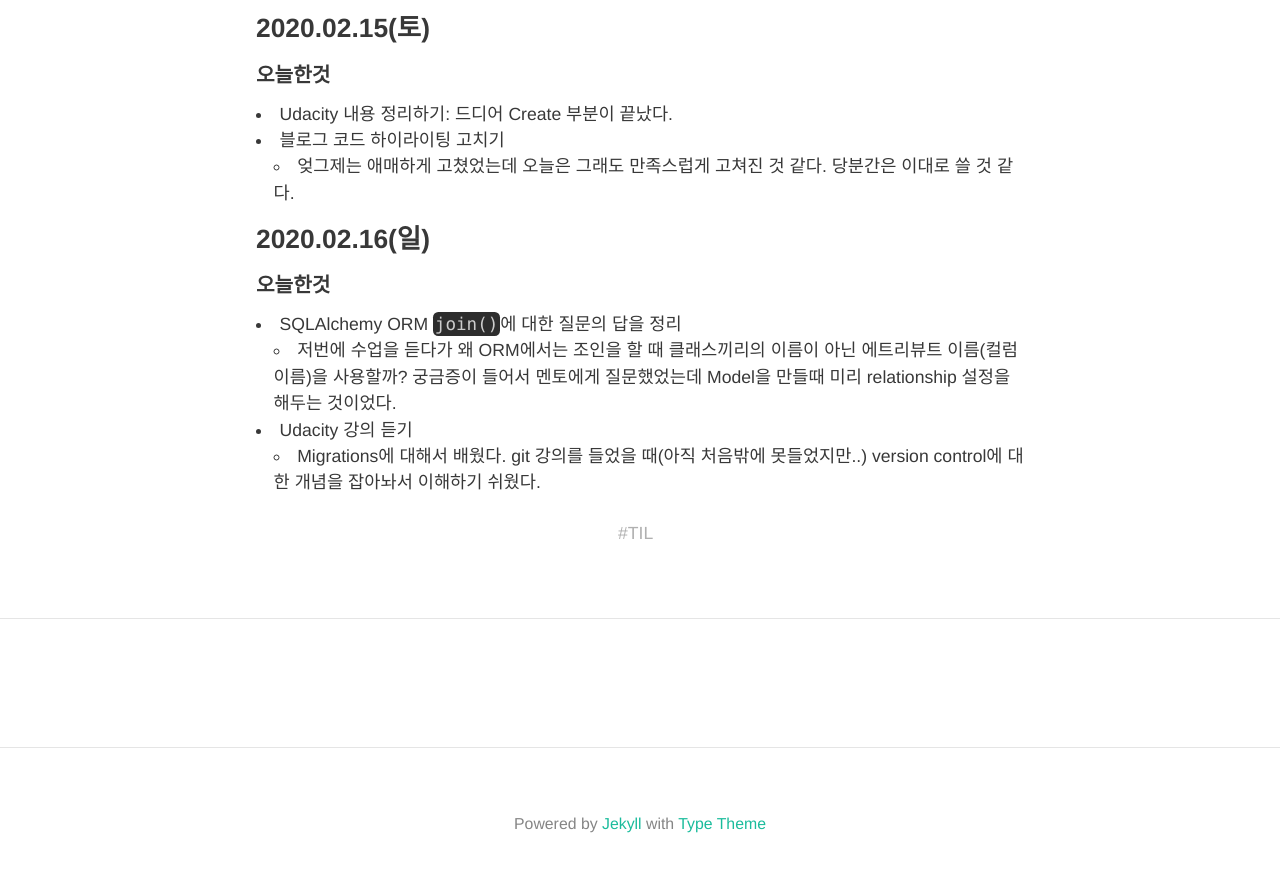
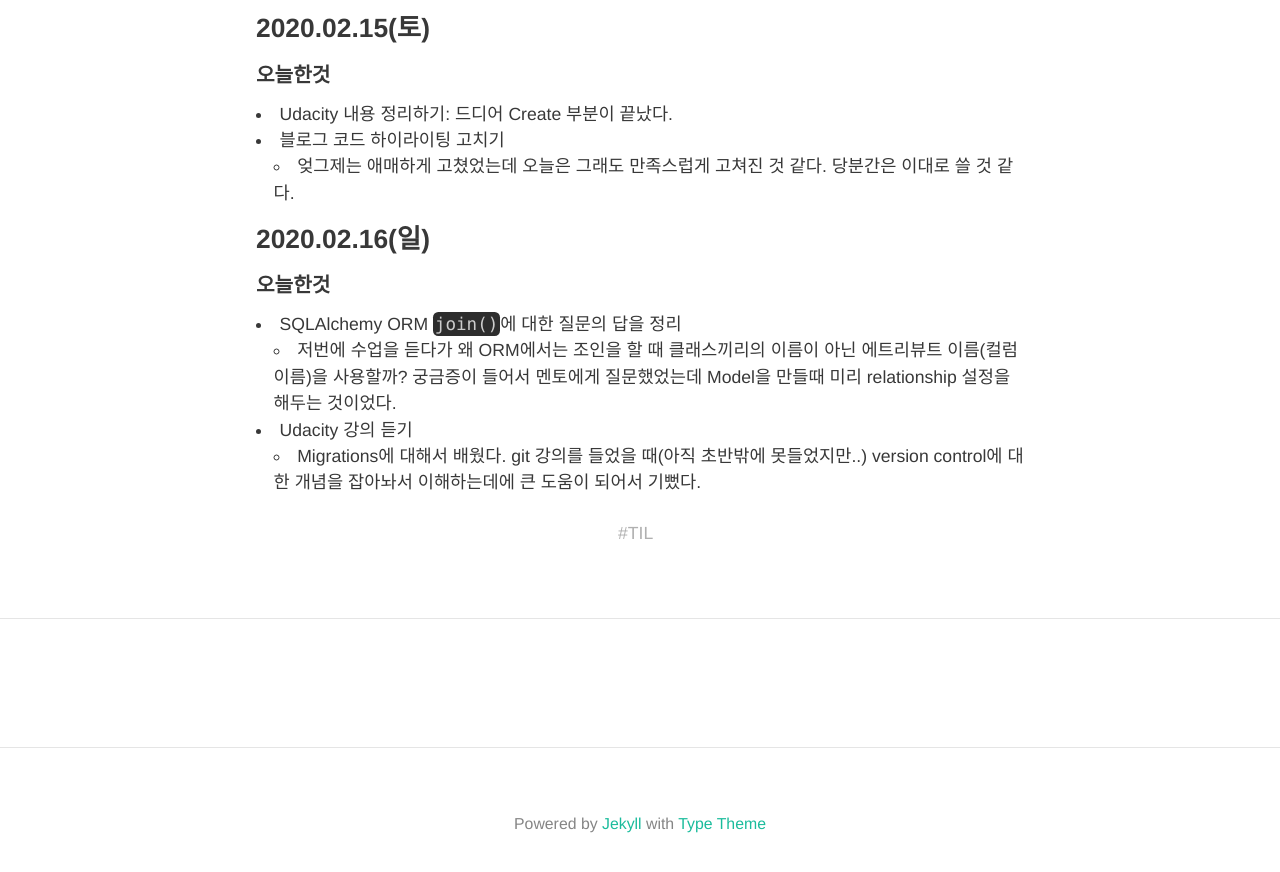
Before and after one commit to HyunlangBan/hyunlangban.github.io, a Jekyll site: the page built from _posts/2020-02-10-week-til.md, in a window 1280 px wide and 900 px high, scrolled down 2670 px. Shown: the top 872 px of the window. Built offline with Jekyll 4.4.1, drawn with Linux system fonts in a browser that asks for light colours; nearby versions of some CDN libraries; some web fonts are replaced; comment, search, counter and statistics services are not loaded.

Commit message:
Update 2020-02-10-week-til.md

```diff
--- a/_posts/2020-02-10-week-til.md
+++ b/_posts/2020-02-10-week-til.md
@@ -70,4 +70,4 @@ tag: TIL
 - SQLAlchemy ORM `join()`에 대한 질문의 답을 정리
   - 저번에 수업을 듣다가 왜 ORM에서는 조인을 할 때 클래스끼리의 이름이 아닌 에트리뷰트 이름(컬럼이름)을 사용할까? 궁금증이 들어서 멘토에게 질문했었는데 Model을 만들때 미리 relationship 설정을 해두는 것이었다.
 - Udacity 강의 듣기
-  - Migrations에 대해서 배웠다. git 강의를 들었을 때(아직 처음밖에 못들었지만..) version control에 대한 개념을 잡아놔서 이해하기 쉬웠다.
+  - Migrations에 대해서 배웠다. git 강의를 들었을 때(아직 초반밖에 못들었지만..) version control에 대한 개념을 잡아놔서 이해하는데에 큰 도움이 되어서 기뻤다.
```
